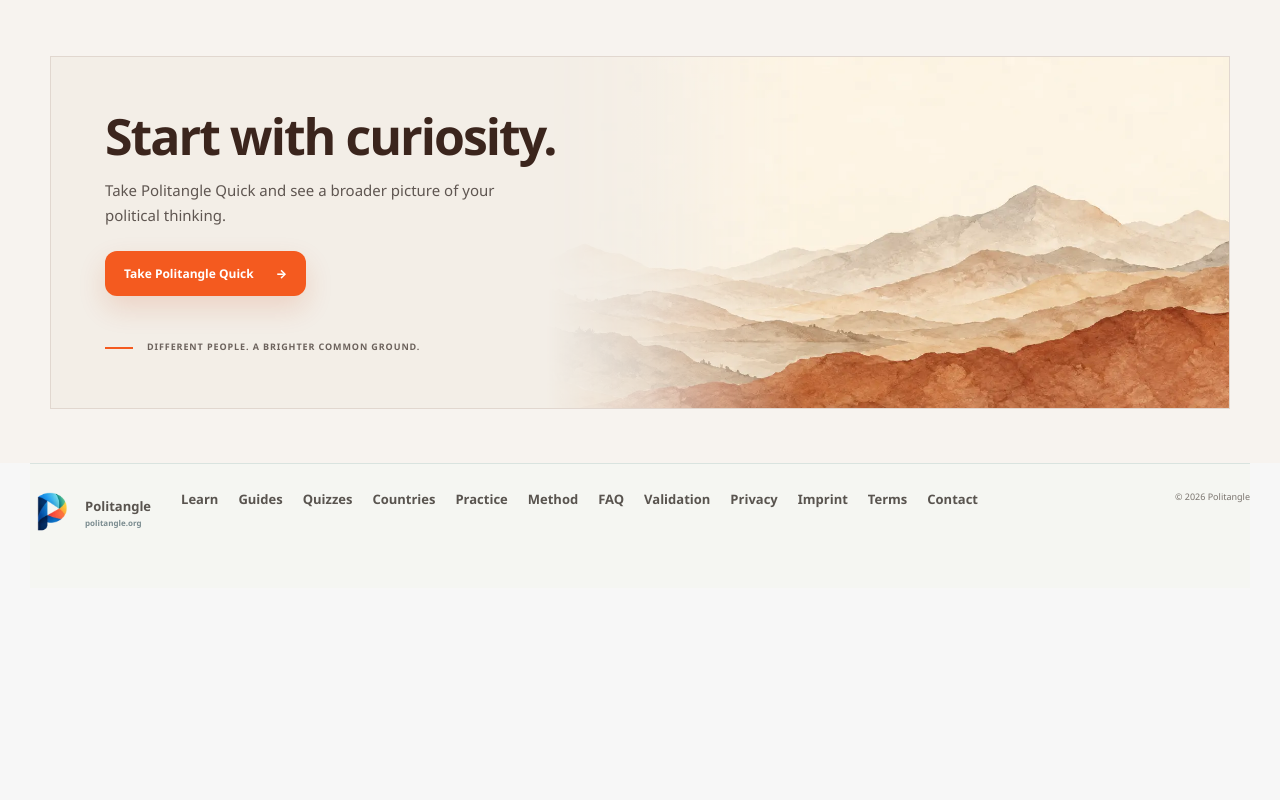
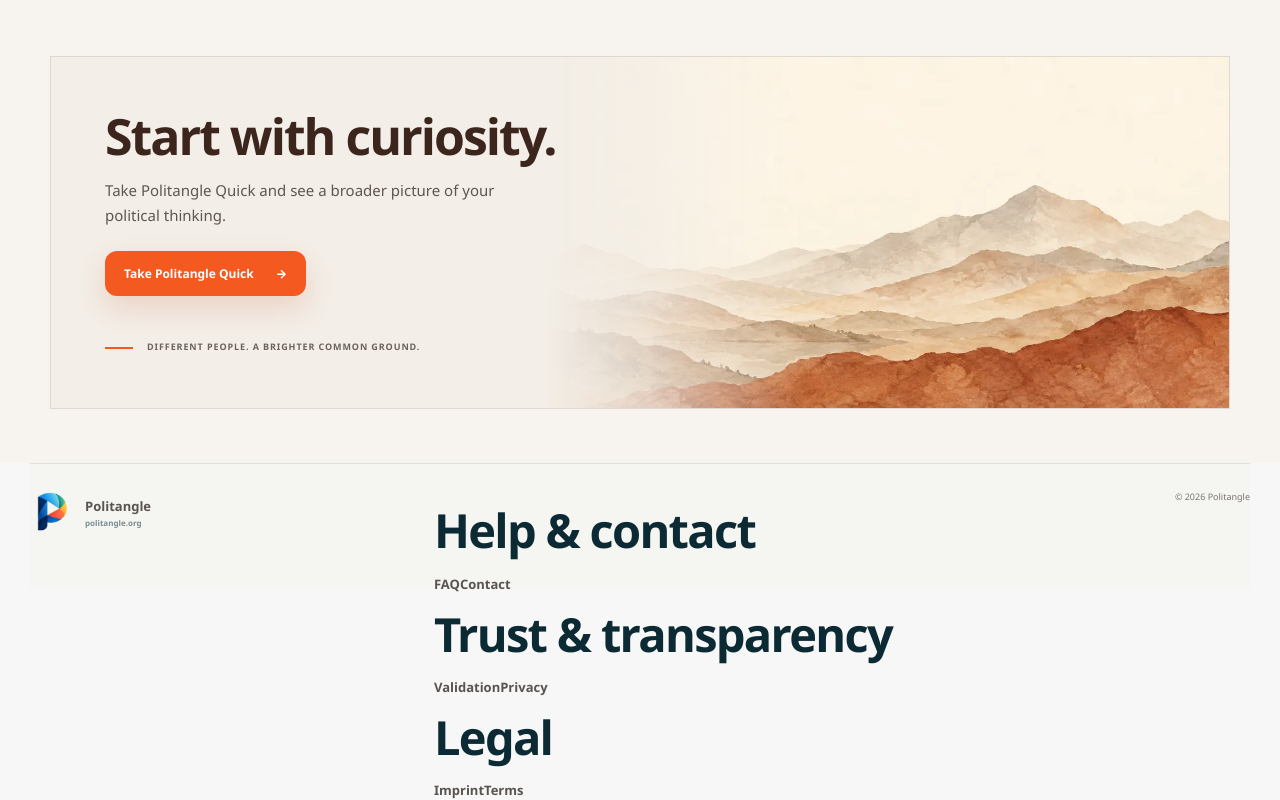
Before and after one commit to unikmo/Politangle, a Next.js app: page / in a window 1280 px wide. Shown: the part 5204-6004 px from the top of the page. Before the commit the page ends 5792 px from the top, so only its background shows below. Built offline with nearby package versions, Linux system fonts and the light colour scheme.

Commit message:
Separate footer into help, trust and legal navigation, distinct from primary menu

```diff
--- a/app/SiteChrome.tsx
+++ b/app/SiteChrome.tsx
@@ -102,20 +102,23 @@ export function SiteFooter() {
   return (
     <footer className="p-footer p-shell site-footer">
       <Link className="p-brand" href={href('/')}><Mark/><span><b>Politangle</b><small>politangle.org</small></span></Link>
-      <div>
-        <Link href={href('/learn')}>{c.learn}</Link>
-        <Link href={href('/guides')}>{c.guides}</Link>
-        <Link href={href('/quizzes')}>{c.quizzes}</Link>
-        <Link href={href('/countries')}>{c.countries}</Link>
-        <Link href={href('/practice')}>{c.practice}</Link>
-        <Link href={href('/method')}>{c.method}</Link>
+      <nav className="p-footer-groups" aria-label={locale === 'de' ? 'Informationen und Rechtliches' : locale === 'fr' ? 'Informations et mentions légales' : locale === 'es' ? 'Información y aspectos legales' : locale === 'pt-br' ? 'Informações e assuntos legais' : 'Information and legal'}>
+        <div className="p-footer-group">
+          <h2>{locale === 'de' ? 'Hilfe & Kontakt' : locale === 'fr' ? 'Aide et contact' : locale === 'es' ? 'Ayuda y contacto' : locale === 'pt-br' ? 'Ajuda e contato' : 'Help & contact'}</h2>
           <Link href={href('/faq')}>{c.faq}</Link>
+          <Link href={href('/contact')}>{c.contact}</Link>
+        </div>
+        <div className="p-footer-group">
+          <h2>{locale === 'de' ? 'Vertrauen & Transparenz' : locale === 'fr' ? 'Confiance et transparence' : locale === 'es' ? 'Confianza y transparencia' : locale === 'pt-br' ? 'Confiança e transparência' : 'Trust & transparency'}</h2>
           <Link href={href('/validation')}>{c.validation}</Link>
           <Link href={href('/privacy')}>{c.privacy}</Link>
+        </div>
+        <div className="p-footer-group">
+          <h2>{locale === 'de' ? 'Rechtliches' : locale === 'fr' ? 'Informations légales' : locale === 'es' ? 'Información legal' : locale === 'pt-br' ? 'Informações legais' : 'Legal'}</h2>
           <Link href={href('/imprint')}>{c.imprint}</Link>
           <Link href={href('/terms')}>{c.terms}</Link>
-        <Link href={href('/contact')}>{c.contact}</Link>
         </div>
+      </nav>
       <small>© 2026 Politangle</small>
     </footer>
   );
```
Lines whose indentation alone changed are shown as unchanged.
